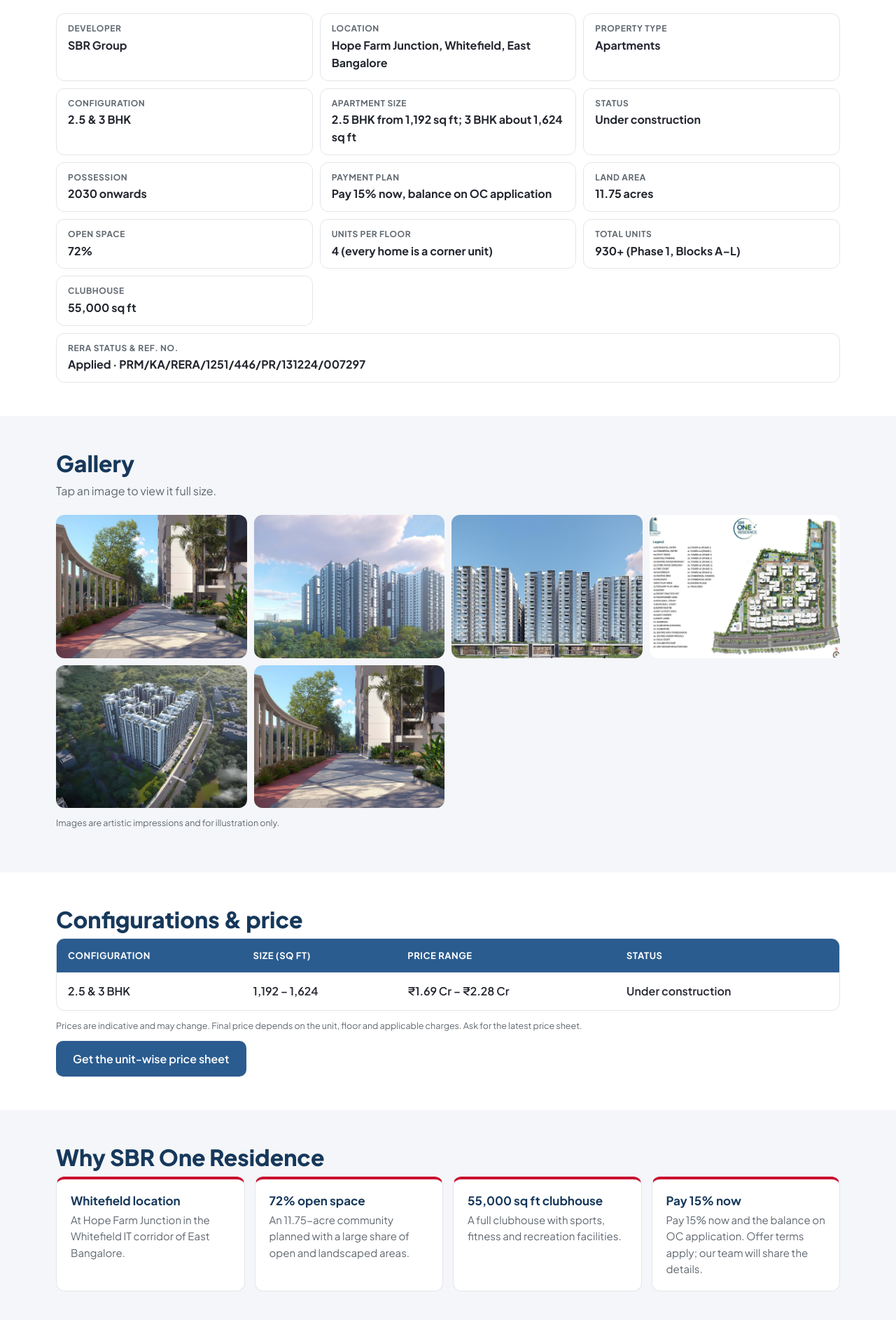
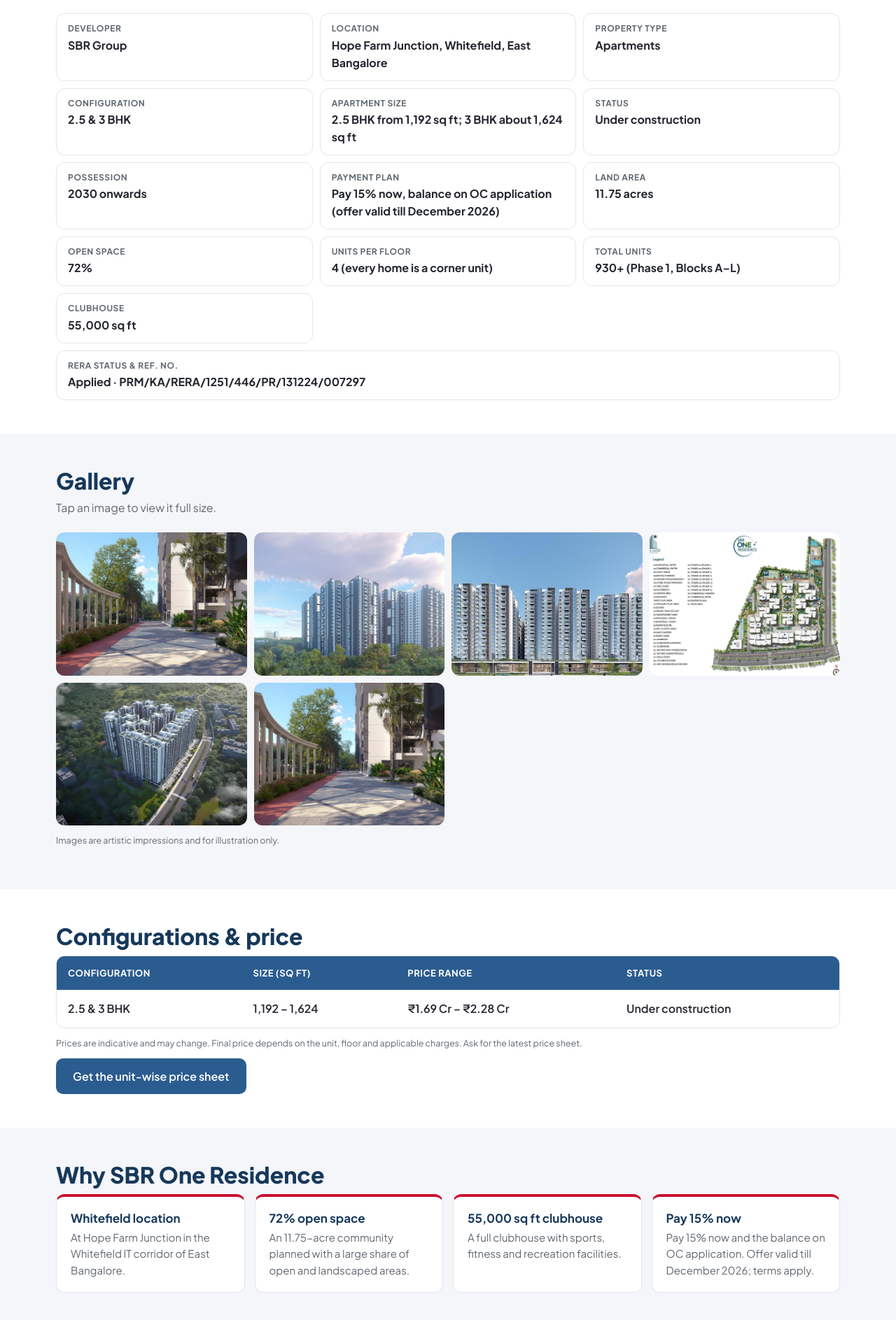
Before and after one commit to properaindia/PROPERA-INDIA-WEBSITE, a plain HTML site: page sbr-one-residence.html in a window 1280 px wide. Shown: the part 851-2738 px from the top of the page at 70% size. Drawn offline with Linux system fonts and the light colour scheme.

Commit message:
Offer valid till December 2026 wording

```diff
--- a/sbr-one-residence.html
+++ b/sbr-one-residence.html
@@ -63,7 +63,7 @@
           <li><svg class="ic" aria-hidden="true"><use href="#i-check"/></svg>11.75-acre community, 72% open space</li>
           <li><svg class="ic" aria-hidden="true"><use href="#i-check"/></svg>55,000 sq ft clubhouse</li>
           <li><svg class="ic" aria-hidden="true"><use href="#i-check"/></svg>1,192 &ndash; 1,624 sq ft apartments</li>
-          <li><svg class="ic" aria-hidden="true"><use href="#i-check"/></svg>Pay 15% now, balance on OC application</li>
+          <li><svg class="ic" aria-hidden="true"><use href="#i-check"/></svg>Pay 15% now, balance on OC application (offer till December 2026)</li>
         </ul>
 
         <div class="cta-row">
@@ -157,7 +157,7 @@
         <div class="fact"><span class="fact-k">Apartment size</span><span class="fact-v">2.5 BHK from 1,192 sq ft; 3 BHK about 1,624 sq ft</span></div>
         <div class="fact"><span class="fact-k">Status</span><span class="fact-v">Under construction</span></div>
         <div class="fact"><span class="fact-k">Possession</span><span class="fact-v">2030 onwards</span></div>
-        <div class="fact"><span class="fact-k">Payment plan</span><span class="fact-v">Pay 15% now, balance on OC application</span></div>
+        <div class="fact"><span class="fact-k">Payment plan</span><span class="fact-v">Pay 15% now, balance on OC application (offer valid till December 2026)</span></div>
         <div class="fact"><span class="fact-k">Land area</span><span class="fact-v">11.75 acres</span></div>
         <div class="fact"><span class="fact-k">Open space</span><span class="fact-v">72%</span></div>
         <div class="fact"><span class="fact-k">Units per floor</span><span class="fact-v">4 (every home is a corner unit)</span></div>
@@ -225,7 +225,7 @@
         </article>
         <article class="card">
           <h3>Pay 15% now</h3>
-          <p>Pay 15% now and the balance on OC application. Offer terms apply; our team will share the details.</p>
+          <p>Pay 15% now and the balance on OC application. Offer valid till December 2026; terms apply.</p>
         </article>
       </div>
     </div>
@@ -283,7 +283,7 @@
       <details class="faq"><summary>When is possession?</summary>
         <p>The project is under construction with possession from 2030 onwards. Our team can share the latest timeline.</p></details>
       <details class="faq"><summary>What is the payment plan?</summary>
-        <p>Pay 15% now and the balance on OC application. Offer terms apply; our team will share the full details.</p></details>
+        <p>Our offer: pay 15% now and the balance on OC application. The offer is valid till December 2026 and terms apply. Our team will share the full details.</p></details>
       <details class="faq"><summary>What is the RERA number?</summary>
         <p>RERA status: Applied. Ref. PRM/KA/RERA/1251/446/PR/131224/007297. You can check the latest status on the Karnataka RERA website.</p></details>
       <details class="faq"><summary>Can I visit the project?</summary>
```
